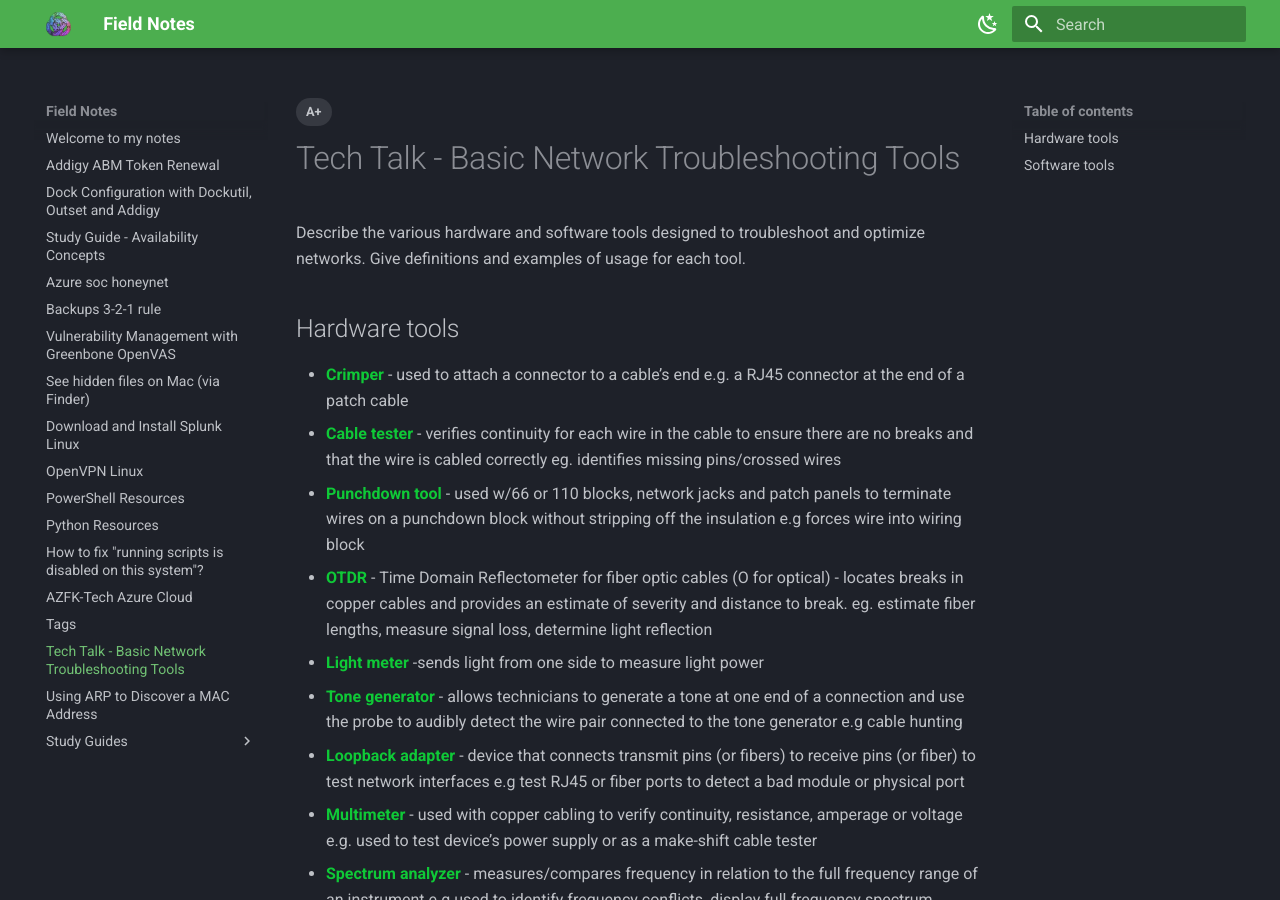
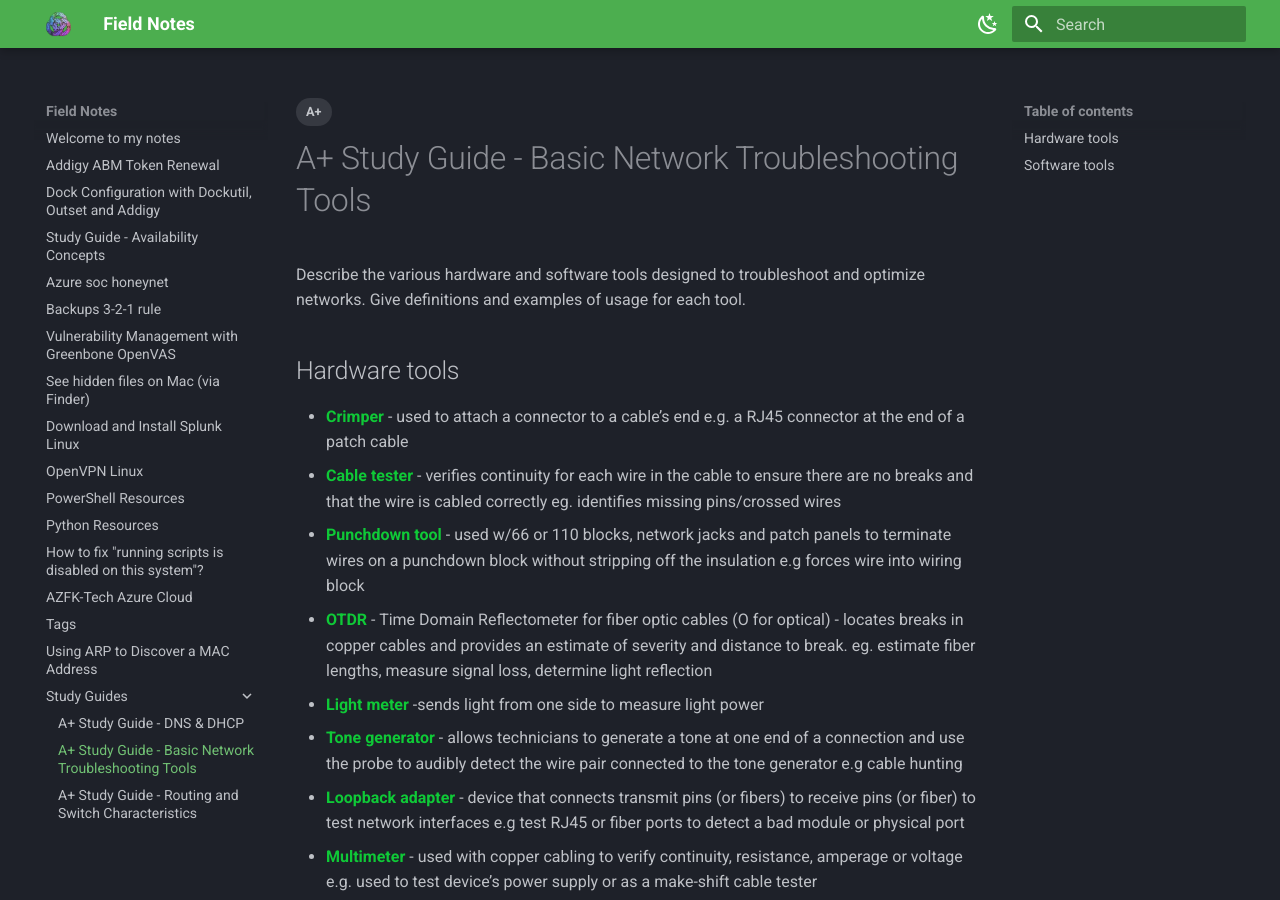
Before and after one commit to damitasalmon/field-notes, an MkDocs documentation site: the page built from docs/Study Guides/network-tools-study-guide.md, in a window 1280 px wide and 900 px high. Built offline with MkDocs 1.6.1 and Material for MkDocs 9.7.7, drawn with Linux system fonts in a browser that asks for light colours; some of the changed text lies outside the part shown.

Commit message:
Rename tech talk to study guide

```diff
--- a/docs/tech-talk-network-tools.md
+++ b/docs/Study Guides/network-tools-study-guide.md
@@ -3,7 +3,7 @@ tags:
 - A+
 ---
 
-# Tech Talk - Basic Network Troubleshooting Tools
+# A+ Study Guide - Basic Network Troubleshooting Tools
 
 Describe the various hardware and software tools designed to troubleshoot and optimize networks. Give definitions and examples of usage for each tool.
 
```
